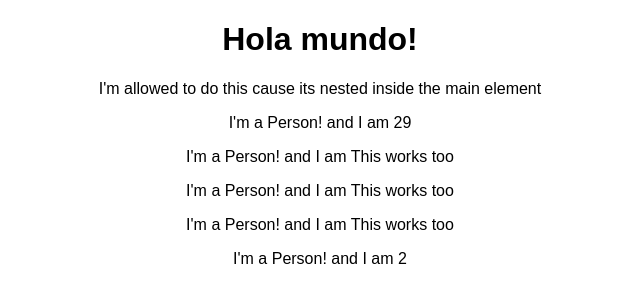
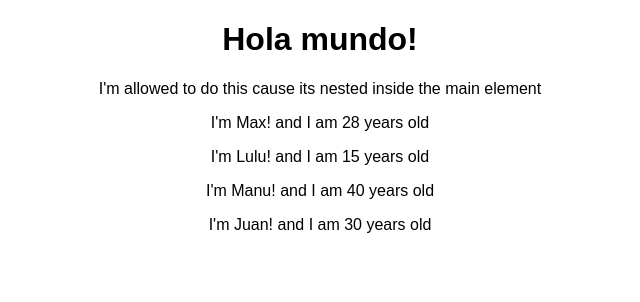
Before and after one commit to cetzz/react-complete-guide, a React (Create React App) app: page / in a window 1280 px wide. Shown: the top 302 px of the page, without its empty margins (320-960 px from the left). Built offline with nearby package versions, Linux system fonts and the light colour scheme.

Commit message:
class 36

```diff
--- a/src/App.js
+++ b/src/App.js
@@ -9,11 +9,10 @@ class App extends Component {
        <h1>
         Hola mundo!
        </h1> I'm allowed to do this cause its nested inside the main element
-       <Person />
-       <Person />
-       <Person />
-       <Person />
-       <Person />
+       <Person name='Max' age='28'/>
+       <Person name='Lulu' age='15'>My hobby is to play videogames!</Person>
+       <Person name='Manu' age='40'/>
+       <Person name='Juan' age='30'/>
       </div>
     );
     //return(React.createElement('div',{className:'App'},React.createElement('h1',null,'Hola mundo')));//this is the equivalent to the other code.
--- a/src/Person/Person.js
+++ b/src/Person/Person.js
@@ -1,7 +1,7 @@
 import React from 'react';
 
-const person = ()=>{
-    return <p> I'm a Person! and I am {(Math.round(Math.random())==1?Math.floor(Math.random()*30):'This works too')}</p>
+const person = (props)=>{
+    return <p> I'm {props.name}! and I am {props.age} years old</p>
 }//ternaries can also work btw. But the important part of this is that we need { }
 //to output code
 export default person;
```
